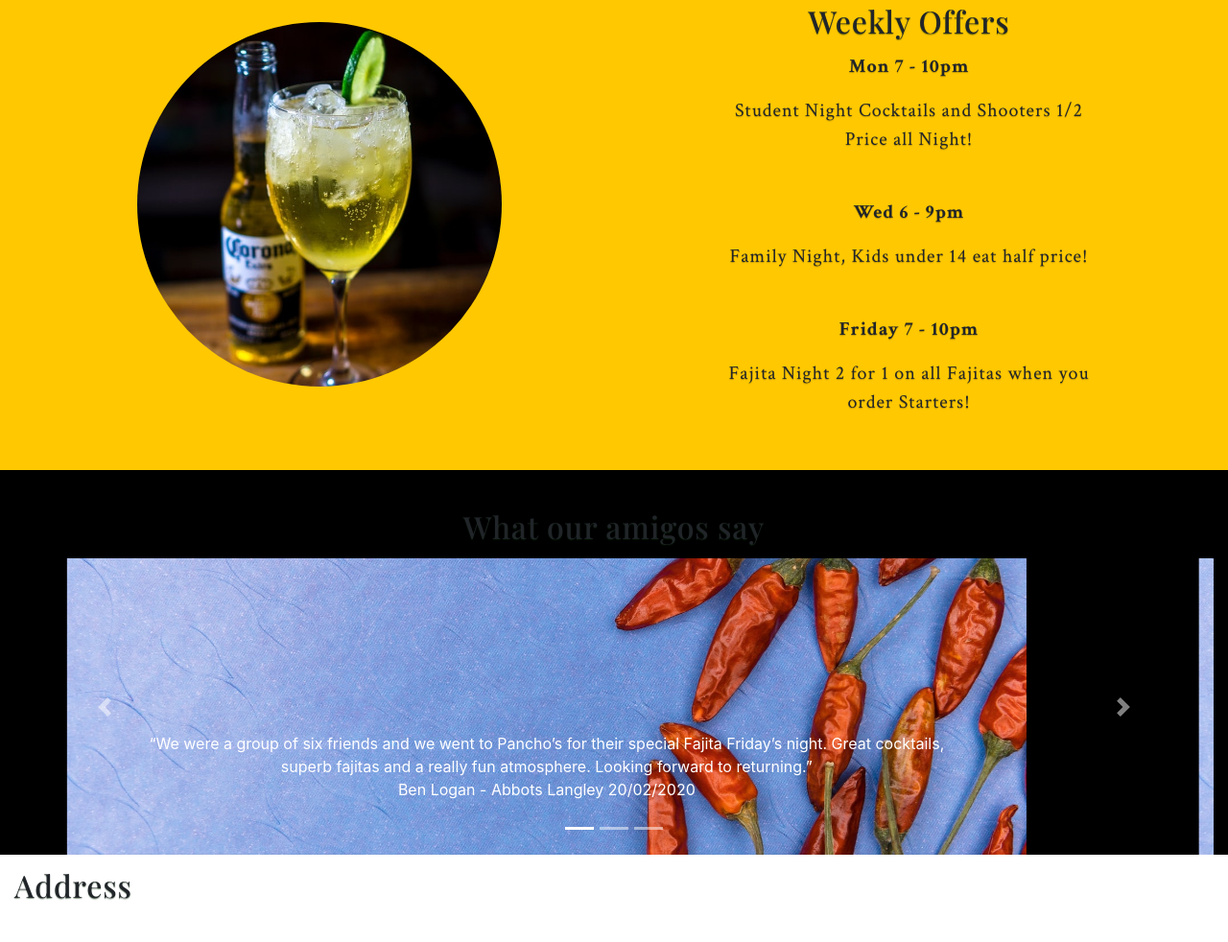
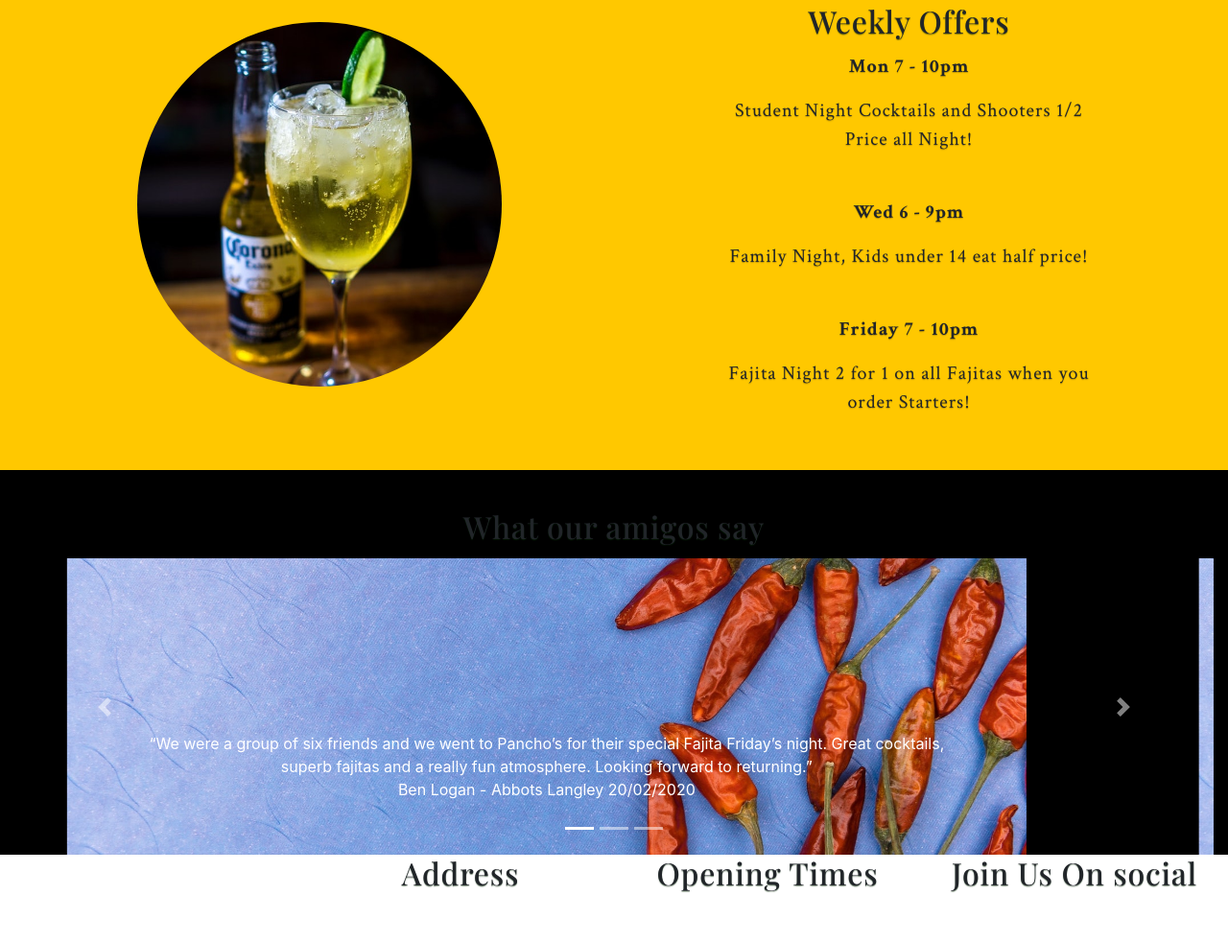
Before and after one commit to lukehanson2429/Villa-Pancho, a plain HTML site: page index.html in a window 1280 px wide. Shown: the part 1944-2926 px from the top of the page at 96% size. After the commit the page ends 2887 px from the top, so only its background shows below. Drawn offline with nearby package versions, Linux system fonts and the light colour scheme; a web font is replaced by a local one.

Commit message:
h3 added in columns in footer

```diff
--- a/index.html
+++ b/index.html
@@ -202,24 +202,25 @@
 <div class="sub-headings">
                     <h2></h2>
                 </div>
-<div class="row">
+                </div>
 <div class="col-3 text-center">
 <div class="sub-headings">
                     <h2>Address</h2>
                 </div>
-<div class="row">
+                </div>
+
 <div class="col-3 text-center">
 <div class="sub-headings">
-                    <h2></h2>
+                    <h2>Opening Times</h2>
                 </div>
-<div class="row">
+                </div>
+
 <div class="col-3 text-center">
 <div class="sub-headings">
-                    <h2></h2>
+                    <h2>Join Us On social</h2>
                 </div>
-
-</div>
-</div>
+                </div>
+                </div>
 </div>
 
         </footer>
```
